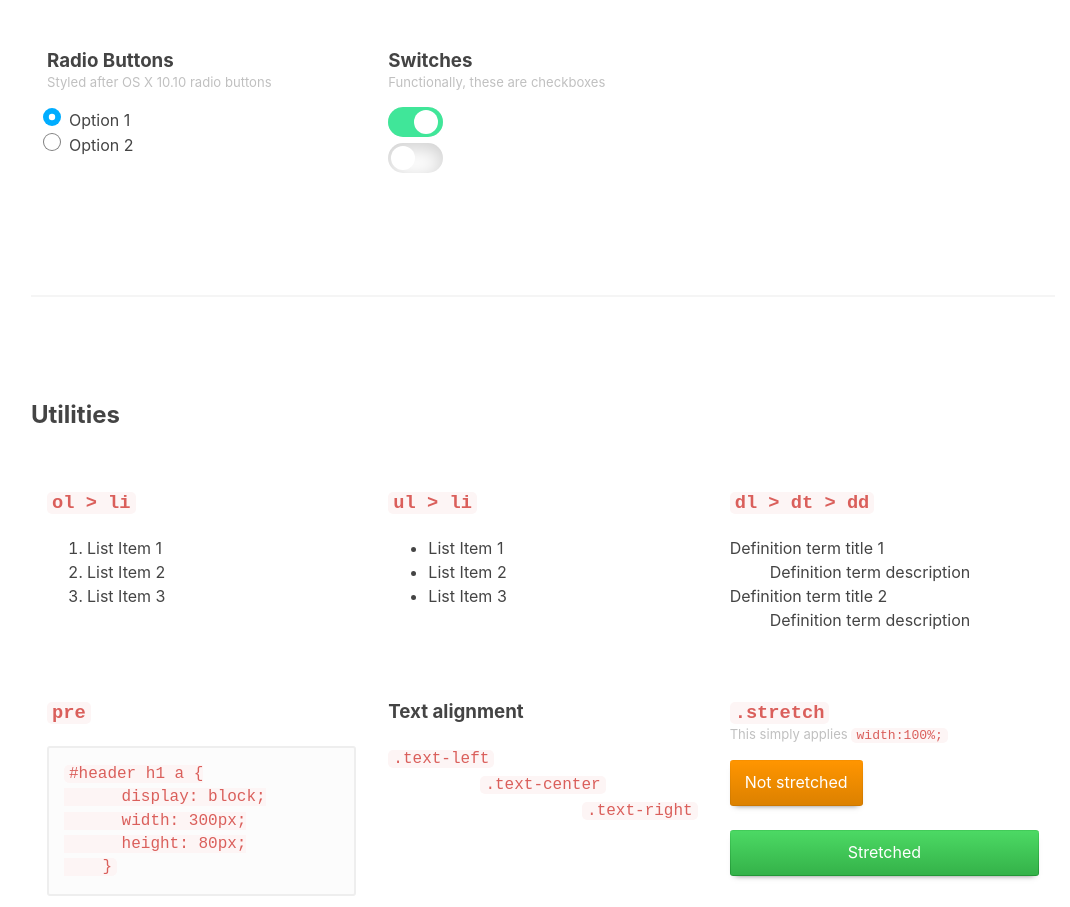
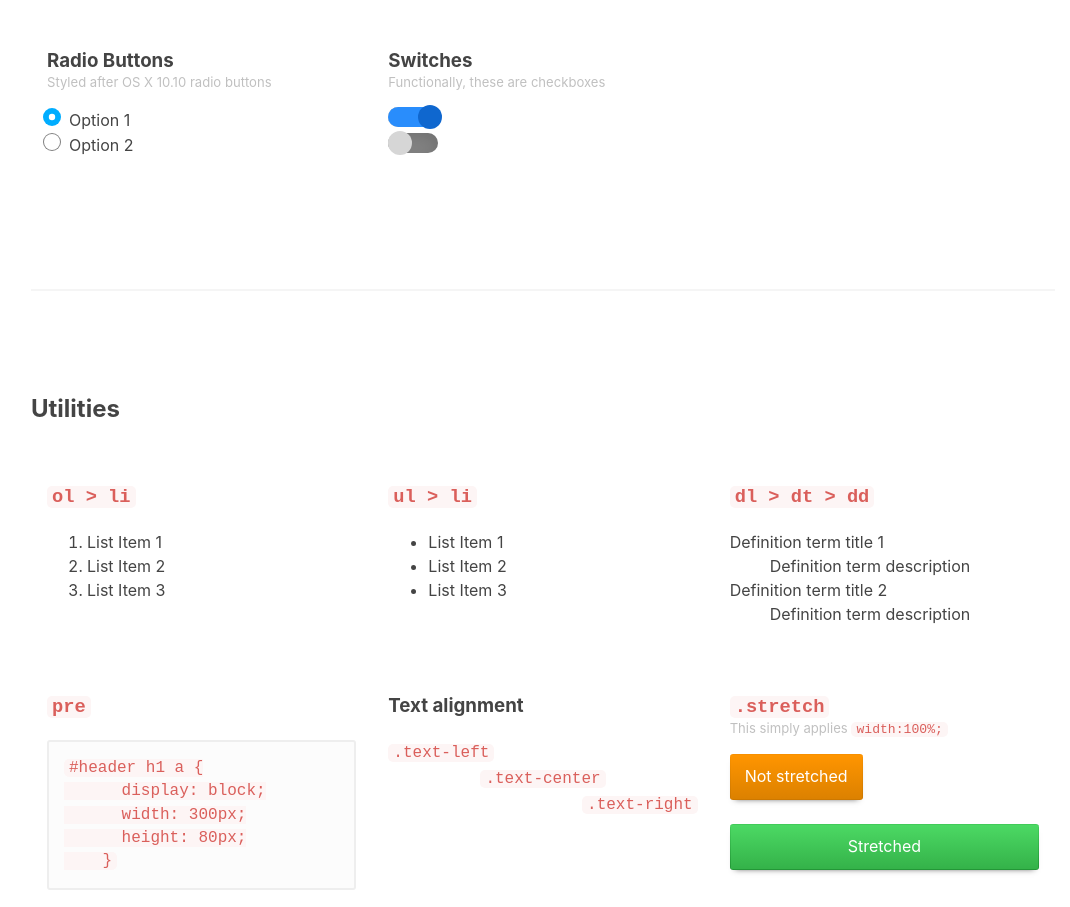
Before and after one commit to nvms/basecoat, a website: page basecoat-css/index.html in a window 1280 px wide. Shown: the part 3194-4101 px from the top of the page, without its empty margins (97-1167 px from the left). Drawn offline with nearby package versions, Linux system fonts and the light colour scheme; files that its build step writes are made by us from their sources.

Commit message:
improved switches

```diff
--- a/basecoat-css/sass/_switch.scss
+++ b/basecoat-css/sass/_switch.scss
@@ -1,5 +1,7 @@
-$sw-height: 30px;
-$sw-width: 55px;
+// $sw-height: 30px;
+// $sw-width: 55px;
+$sw-height: 20px;
+$sw-width: 50px;
 input {
   &.sw {
     opacity: 0;
@@ -12,8 +14,10 @@ input {
       height: $sw-height;
       width: $sw-width;
       position: relative;
-      box-shadow: inset 0 0 0 2px #e4e4e4;
+      // box-shadow: inset 0 0 0 2px #e4e4e4;
+      box-shadow: inset 0 0 0 2px #000;
       box-shadow: inset 0 5px 20px rgba(black, 0.2);
+      background: rgb(137, 137, 137);
       border-radius: 60px;
       &:before {
         content: "";
@@ -23,8 +27,10 @@ input {
         width: $sw-height;
         top: 0;
         left: 0;
+        // background:red;
         border-radius: $sw-height/2;
-        background: rgba(76,217,100,0);
+        // background: rgba(76,217,100,0);
+        // background: rgba(75,75,75,0);
         // box-shadow: inset 0 10px 30px rgba(black, 0.1);
         // transition: .2s cubic-bezier(.24,0,.5,1);
         transition: all 0.25s ease-in-out;
@@ -38,12 +44,15 @@ input {
         width: 24px;
         top: 50%;
         margin-top: -12px;
-        left: 3px;
+        left: 0px;
         border-radius: 60px;
-        background: #fff;
+        background: rgb(214, 214, 214);
         // box-shadow: 0 0 0 1px hsla(0, 0%, 0%, 0.1), 0 4px 0px 0 hsla(0,0%,0%,.04), 0 4px 9px hsla(0,0%,0%,.13), 0 3px 3px hsla(0,0%,0%,.05);
         //transition: .3s cubic-bezier(.54,1.60,.5,1);
         transition: all 0.25s ease-in-out;
+      }
+      &:active:after {
+        width:30px;
       }
       span {
         white-space: nowrap;
@@ -56,12 +65,17 @@ input {
     &:checked {
       & + label:before {
         width: $sw-width;
-        background: #40E699;
+        background: rgb(41, 141, 252);
         // transition: width .2s cubic-bezier(0,0,0,.1) !important;
         transition: all 0.25s ease-in-out;
       }
       & + label:after {
-        left: $sw-width - $sw-height + 1;
+        background: rgb(15, 103, 207);
+        left: $sw-width - $sw-height + 0;
+      }
+      & + label:active:after {
+        // background:#000;
+        left: $sw-width - $sw-height -6;
       }
       & + label {
         box-shadow: inset 0 0 0 25px #e4e4e4;
```
